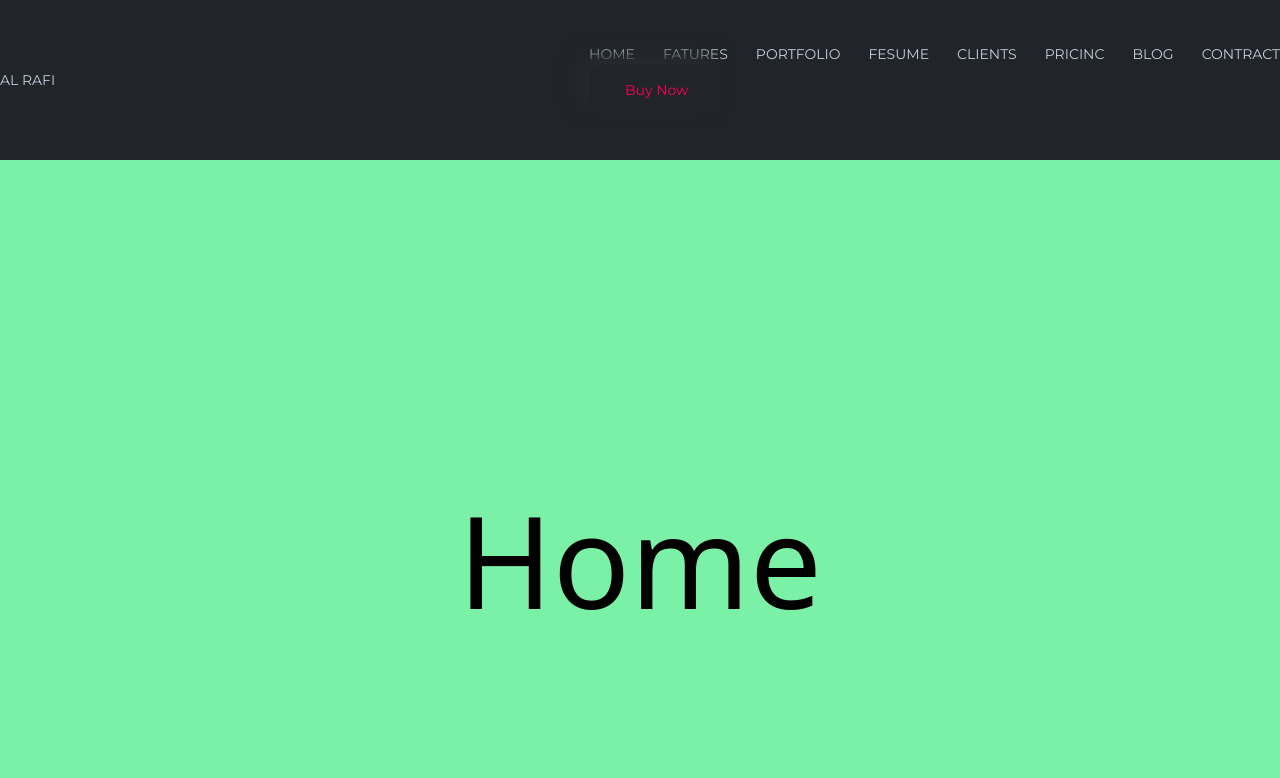
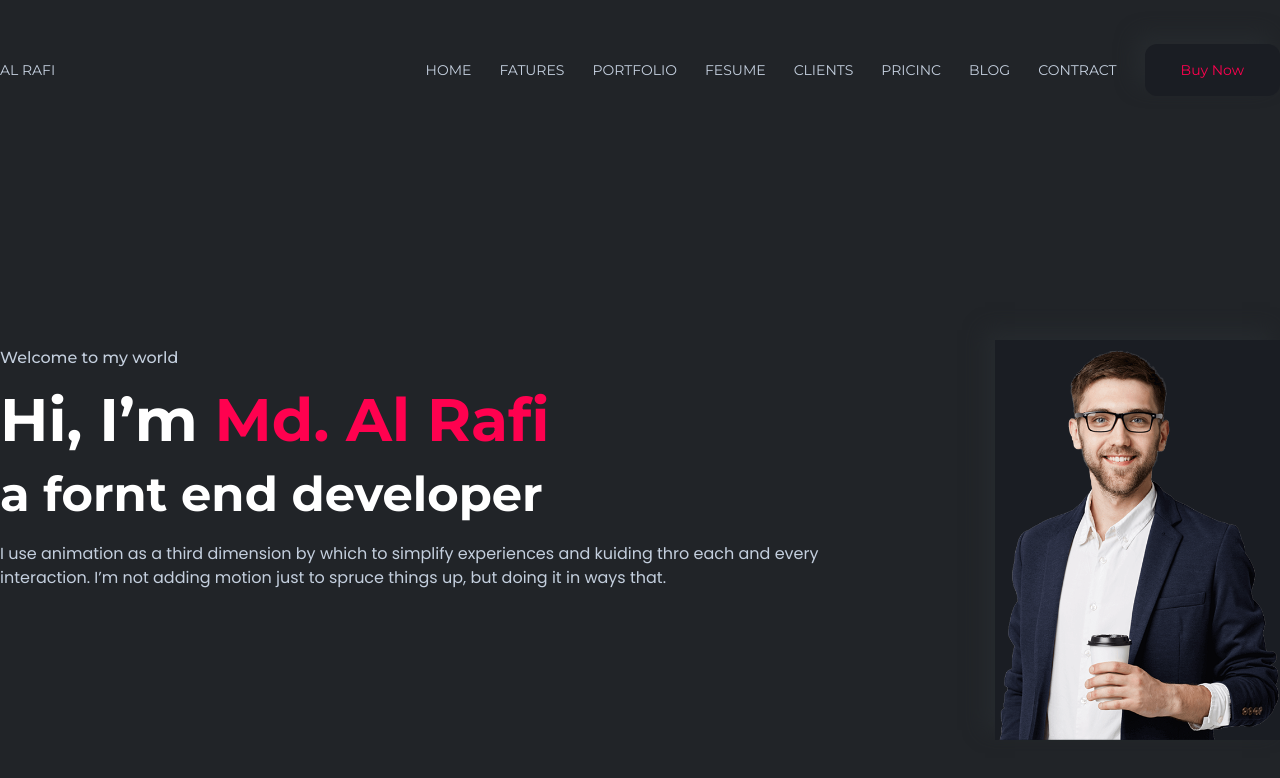
Before and after one commit to engr-mdalrafi/personal-web, a React (Vite) app: page / in a window 1280 px wide. Shown: the top 778 px of the page. Built offline with nearby package versions, Linux system fonts and the light colour scheme.

Commit message:
banner add

```diff
--- /dev/null
+++ b/src/compunent/Home/Banner.jsx
@@ -0,0 +1,25 @@
+import React from 'react'
+
+const Banner = () => {
+  return (
+    <>
+      <section>
+        <div className="container">
+            <div className='mt-[200px] pb-[100px] flex items-center  justify-around gap-40'>
+                <div className='w-max-[612px]'>
+                    <h2 className='text-base font-title font-medium text-primary'>Welcome to my world</h2>
+                    <h1 className='py-5 text-6xl text-white font-title font-bold'>Hi, I’m <span className='text-brand'>Md. Al Rafi</span></h1>
+                    <h2 className='text-5xl text-white font-title font-bold'>a fornt end developer</h2>
+                    <p className='pt-6 pb-36 text-base font-SubTitle text-primary'>I use animation as a third dimension by which to simplify experiences and kuiding thro each and every interaction. I’m not adding motion just to spruce things up, but doing it in ways that.</p>
+                </div>
+                <div className='w-[509px] h-[400px] bg-secedary shadow-[#262a2e] shadow-[-10px_-10px_19px] relative'>
+                    <div className='w-full absolute bottom-0'><img src="Portfolio-Images.png" alt="Portfolio-Images" /></div>
+                </div>
+            </div>
+        </div>
+      </section>
+    </>
+  )
+}
+
+export default Banner
--- a/src/compunent/UI/Button.jsx
+++ b/src/compunent/UI/Button.jsx
@@ -4,7 +4,7 @@ const Button = () => {
   return (
     <>
 
-      <button className='py-4 px-9 rounded-xl bg-liner text-brand shadow-[#262a2e] shadow-[-10px_-10px_19px]'>Buy Now</button>
+      <button className='py-4 px-9 rounded-xl bg-secedary text-brand shadow-[#262a2e] shadow-[-10px_-10px_19px]'>Buy Now</button>
 
 
     </>
--- a/src/compunent/UI/Navber.jsx
+++ b/src/compunent/UI/Navber.jsx
@@ -8,7 +8,7 @@ const Navber = () => {
         <div className="container">
           <div className='py-11 flex justify-between items-center font-title text-sm uppercase text-primary'>
             <div><a href="#"><h2>Al Rafi</h2></a></div>
-            <div>
+            <div className='flex items-center gap-7'>
               <ul className='flex gap-7'>
                 <li><a href="#">Home</a></li>
                 <li><a href="#">Fatures</a></li>
--- a/src/pages/Home.jsx
+++ b/src/pages/Home.jsx
@@ -1,9 +1,10 @@
 import React from 'react'
+import Banner from '../compunent/Home/Banner'
 
 const Home = () => {
   return (
     <>
-      <div className='w-full h-screen flex justify-center items-center bg-green-300 text-9xl '>Home</div>
+      <Banner/>
     </>
   )
 }
```
Also changed, not shown: public/Portfolio-Images.png (added).
